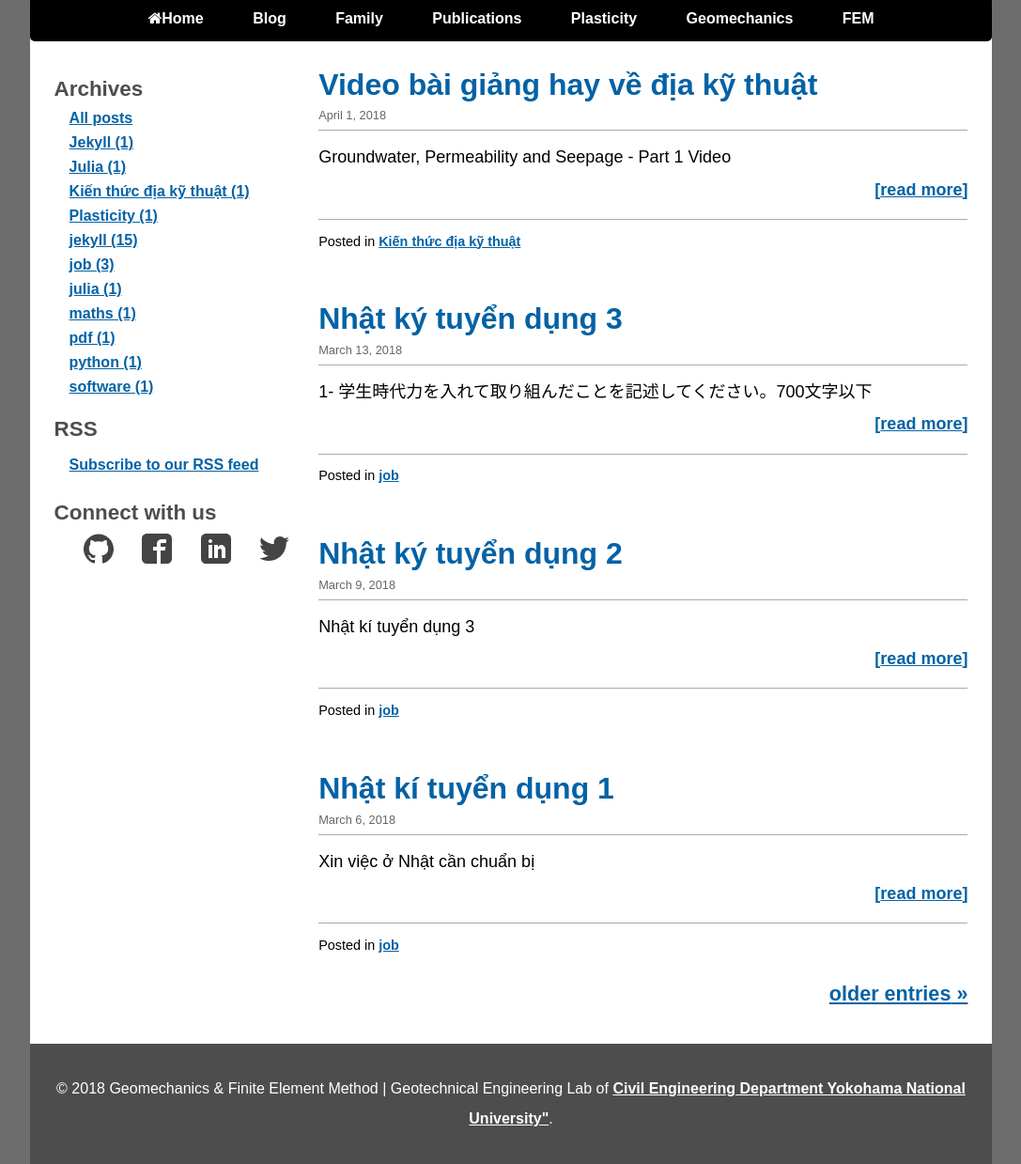
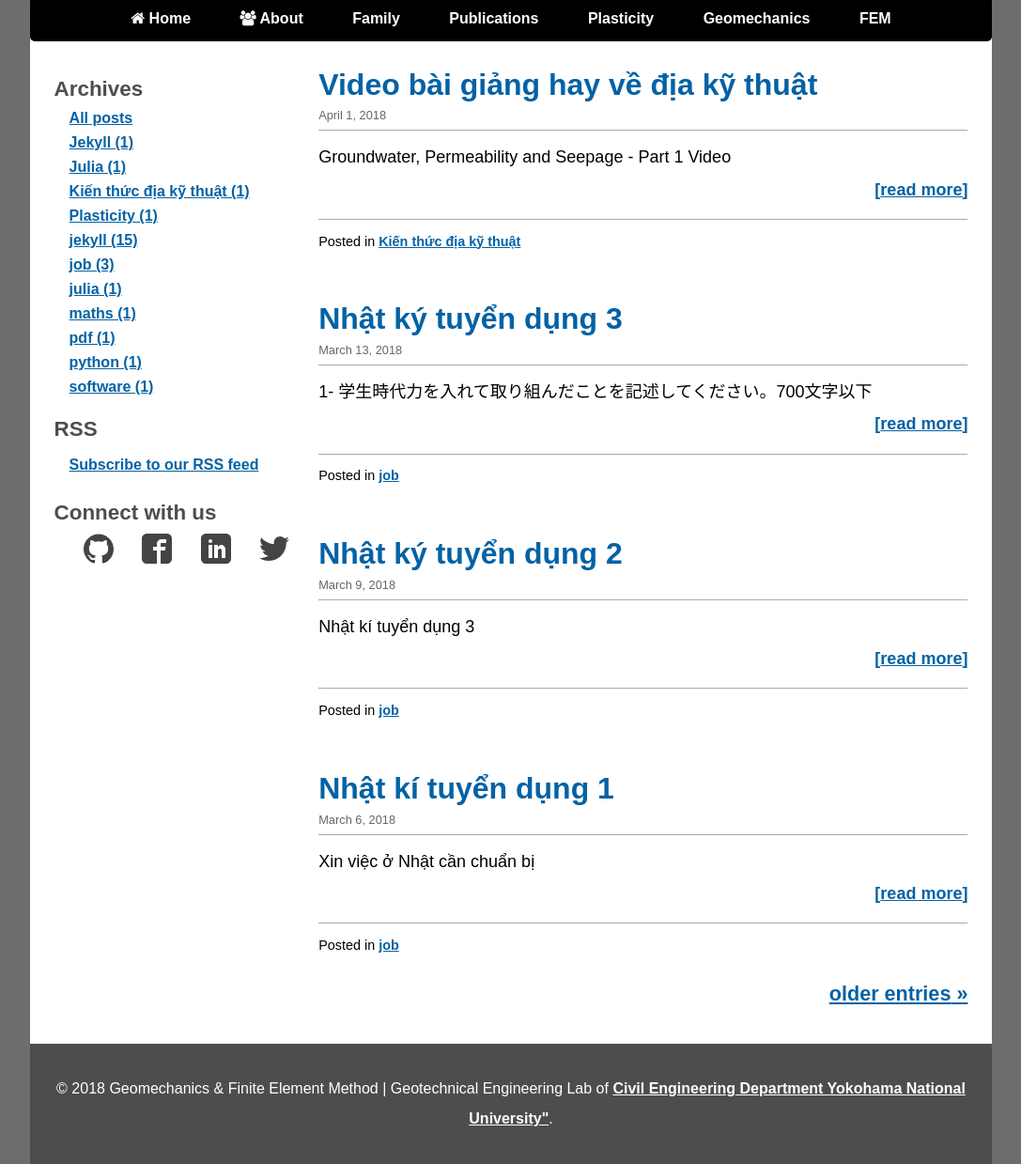
Before and after one commit to quangvunp/geomechanics, a Jekyll site: the page built from index.html, in a window 1280 px wide, cut to the strip 94-1333 px from the top of the page. Shown: the whole strip at 94% size, without its empty margins (96-1183 px from the left). Built offline with Jekyll 4.4.1, drawn with Linux system fonts in a browser that asks for light colours; the list of posts is cut into pages by our own code.

Commit message:
Update default.html

```diff
--- a/_layouts/default.html
+++ b/_layouts/default.html
@@ -34,8 +34,8 @@
 
 <div id="navbar">
 	<ul>
-	<li><a href="{{site.baseurl}}/index.html"><i class="fa fa-home"></i>Home</a></li>
-	<li><a href="{{site.baseurl}}/about.html">Blog</a></li>
+	<li><a href="{{site.baseurl}}/index.html"><i class="fa fa-home"></i> Home</a></li>
+	<li><a href="{{site.baseurl}}/about.html"><i class="fa fa-users"></i> About</a></li>
 	<li><a href="{{site.baseurl}}/Family.html">Family</a></li>
 	<li><a href="{{site.baseurl}}/Publications.html">Publications</a></li>
 	<li><a href="{{site.baseurl}}/Plasticity.html"> Plasticity </a></li>
```
